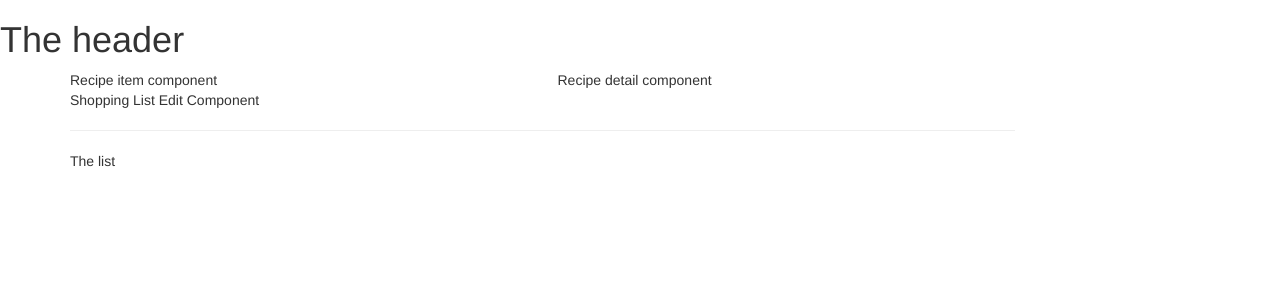
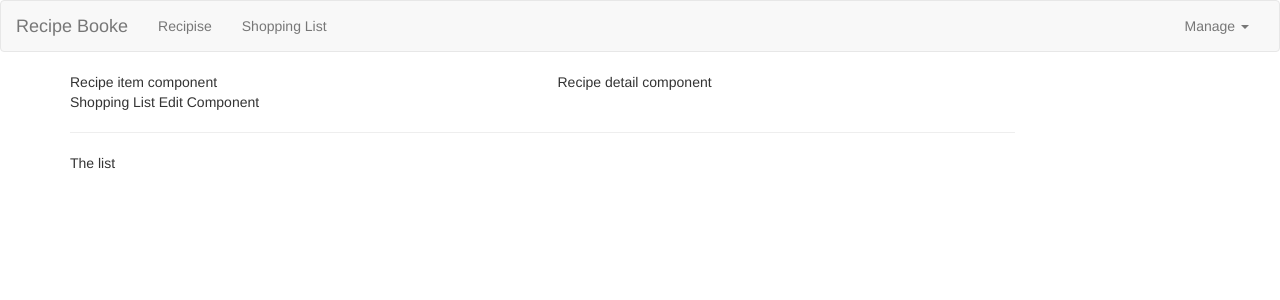
Before and after one commit to Dagony/AngularProject, an Angular app: page / in a window 1280 px wide. Shown: the top 300 px of the page. Built offline with nearby package versions, Linux system fonts and the light colour scheme.

Commit message:
Make up the header. Collapsable Manage menu does not work yet

```diff
--- a/src/app/header/header.component.html
+++ b/src/app/header/header.component.html
@@ -1 +1,23 @@
-<h1>The header</h1>
+<nav class="navbar navbar-default">
+  <div class="container-fluid">
+    <div class="navbar-header">
+      <a href="#" class="navbar-brand">Recipe Booke</a>
+    </div>
+
+    <div class="collapse navbar-collapse">
+      <ul class="nav navbar-nav">
+        <li><a href="#">Recipise</a></li>
+        <li><a href="#">Shopping List</a></li>
+      </ul>
+      <ul class="nav navbar-nav navbar-right">
+        <li class="dropdown">
+          <a href="#" class="dropdown-toggle">Manage <span class="caret"></span></a>
+          <ul class="dropdown-menu">
+            <li><a href="#">Save Data</a></li>
+            <li><a href="#">Fetch Data</a></li>
+          </ul>
+        </li>
+      </ul>
+    </div>
+  </div>
+</nav>
```
Also changed, not shown: 1 other file (tests, documents, lock files or other folders).
